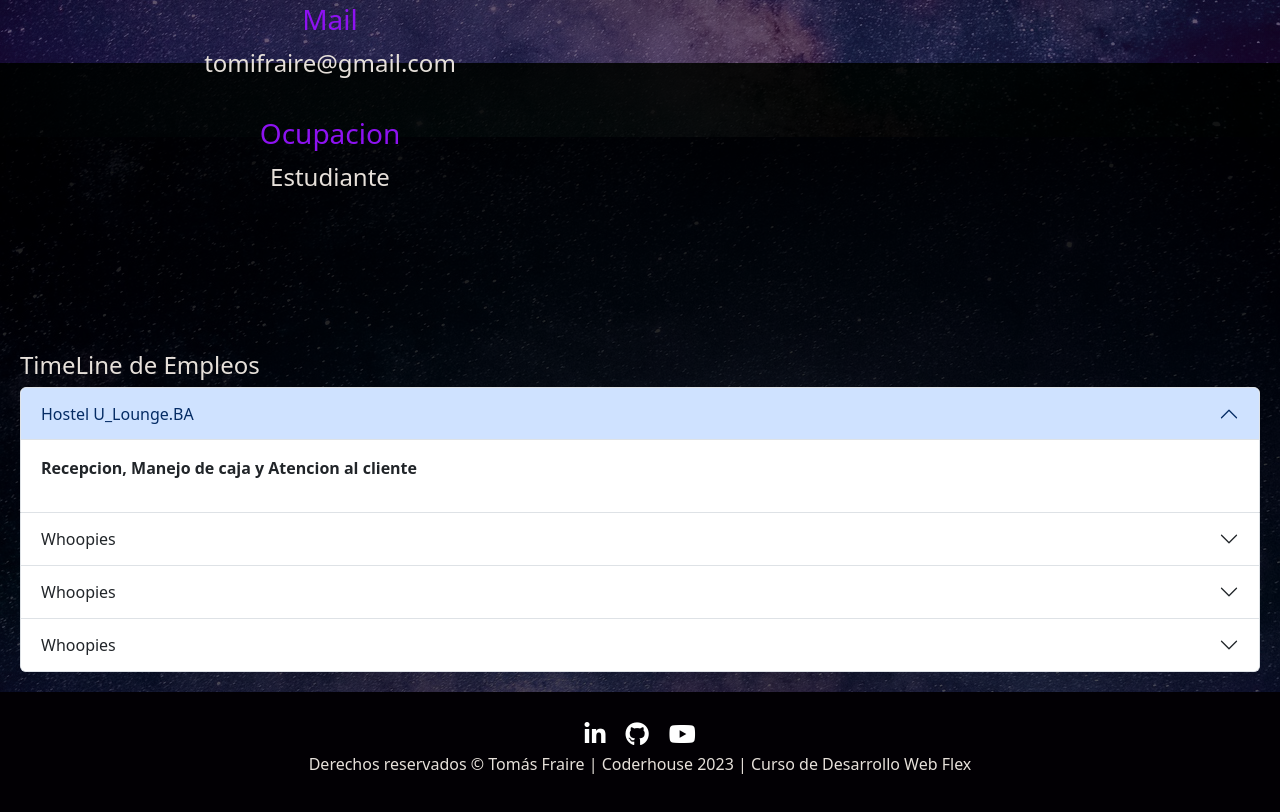
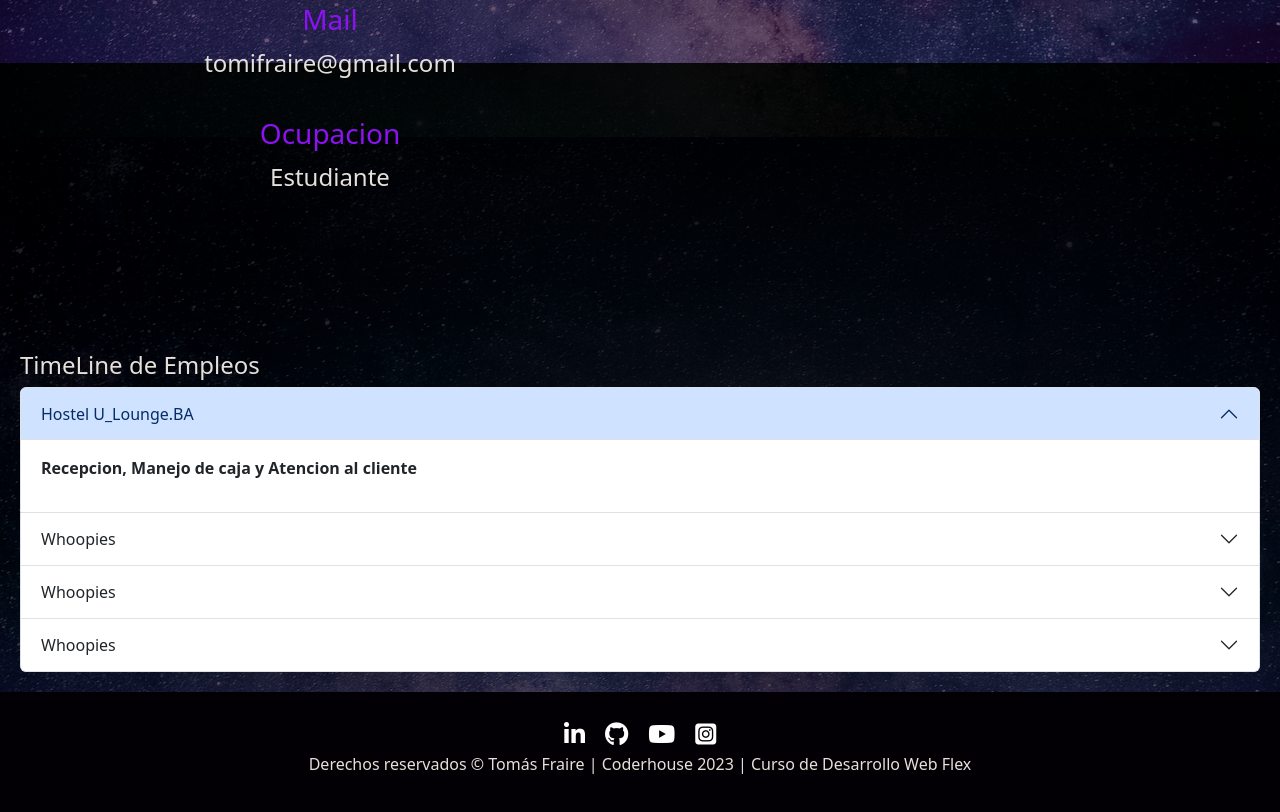
Before and after one commit to tomasfraire/ProjectoFinalWebFlex_TomasFraire.github.io, a website: page views/aboutMe.html in a window 1280 px wide. Shown: the part 737-1549 px from the top of the page. Drawn offline with nearby package versions, Linux system fonts and the light colour scheme.

```diff
--- a/views/aboutMe.html
+++ b/views/aboutMe.html
@@ -6,7 +6,7 @@
     <meta name="viewport" content="width=device-width, initial-scale=1.0">
     <title>Tomas Fraire CV</title>
     <link rel="stylesheet" href="../style/style.css">
-    <link rel="icon" href="./Assets/favicon/favicon.ico" type="image/x-icon">
+    <link rel="icon" href="../Assets/favicon/favicon.ico" type="image/x-icon">
 
     <link href="https://cdn.jsdelivr.net/npm/bootstrap@5.3.1/dist/css/bootstrap.min.css" rel="stylesheet" integrity="sha384-4bw+/aepP/YC94hEpVNVgiZdgIC5+VKNBQNGCHeKRQN+PtmoHDEXuppvnDJzQIu9" crossorigin="anonymous">
     <script src="https://cdn.jsdelivr.net/npm/bootstrap@5.3.1/dist/js/bootstrap.bundle.min.js" integrity="sha384-HwwvtgBNo3bZJJLYd8oVXjrBZt8cqVSpeBNS5n7C8IVInixGAoxmnlMuBnhbgrkm" crossorigin="anonymous"></script>
@@ -155,6 +155,9 @@
                         <li class="footer__item">
                             <a href="#" target="_blank"><i class="fa fa-youtube-play" aria-hidden="true"></i></a>
                         </li>
+                        <li class="footer__item">
+                            <a href="#" target="_blank"><i class="fa-brands fa-square-instagram" aria-hidden="true"></i></a>
+                        </li>
                     </ul>
                 <!-- Párrafo de derechos reservados -->
                     <p>Derechos reservados &copy; Tomás Fraire | Coderhouse 2023 | Curso de Desarrollo Web Flex</p>
```
Also changed, not shown: index.html (+3 -0 lines), views/contact.html (+4 -1 lines), views/projects.html (+4 -1 lines), views/skills.html (+4 -1 lines), Assets/Img/FinalCoderFlex.jpeg, Assets/Img/FirstBootstrap.jpeg, Assets/Img/GameUnityDomestica.png, Assets/Img/MindHubCamilo.jpeg, Assets/Img/TechBerry.jpeg.
